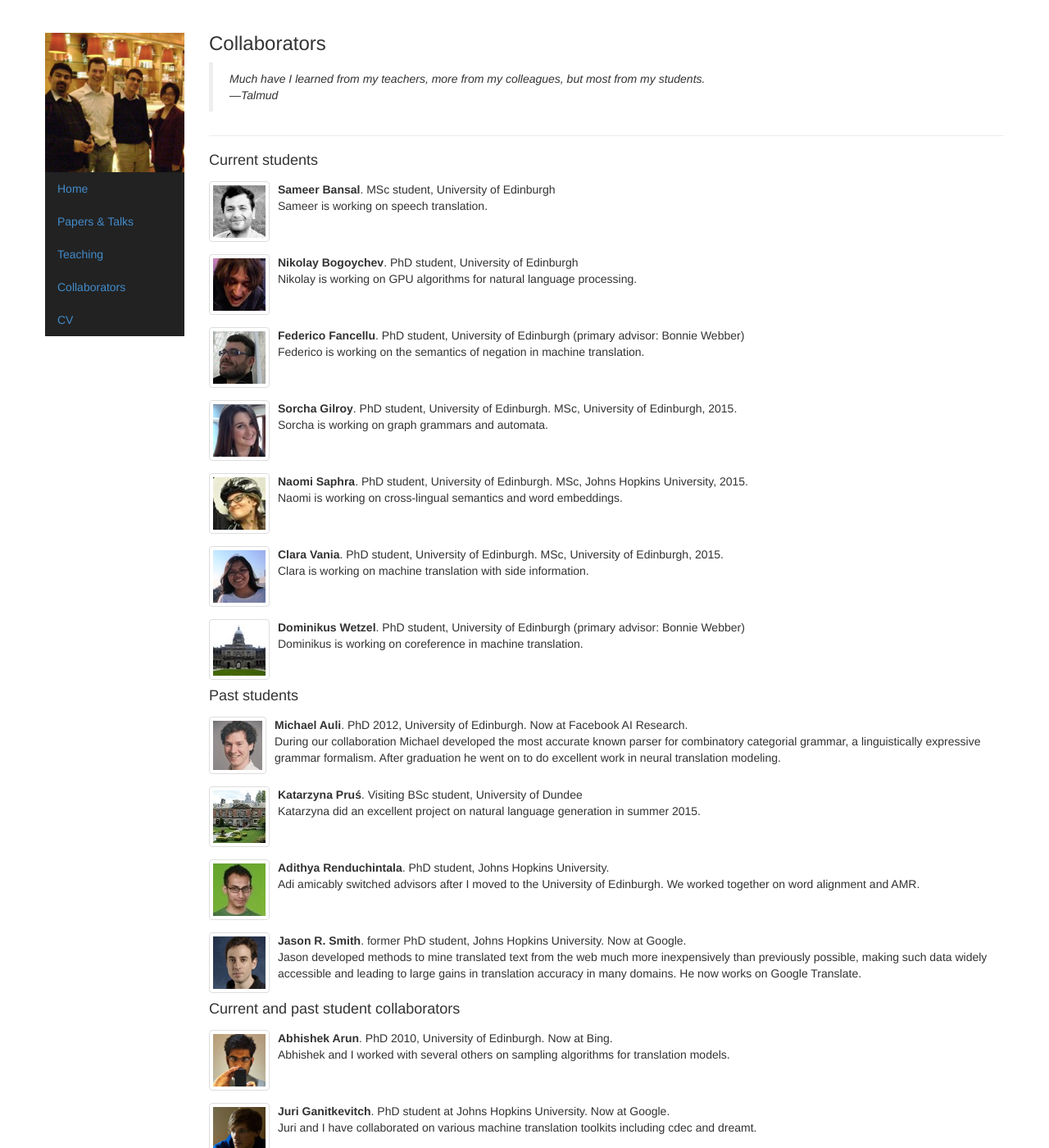
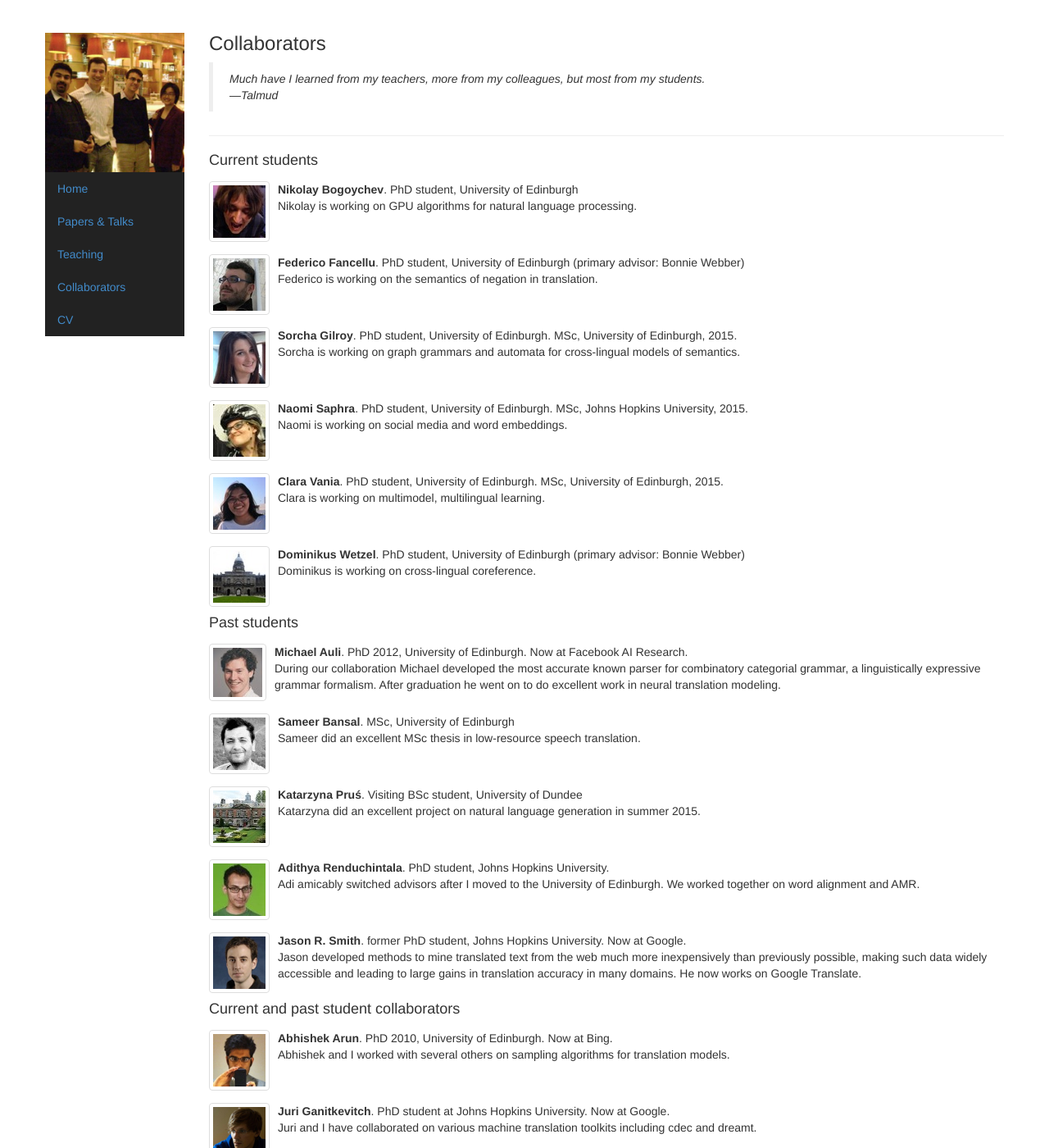
Before and after one commit to alopez/alopez.github.com, a Jekyll site: the page built from collaborators.html, in a window 1280 px wide and 1400 px high. Shown: the whole window at 82% size. Built offline with Jekyll 4.4.1, drawn with Linux system fonts in a browser that asks for light colours.

Commit message:
Update collaborators

```diff
--- a/collaborators.html
+++ b/collaborators.html
@@ -3,13 +3,6 @@ layout: default
 title: Adam Lopez | Collaborators
 picture: athens
 students:
-  -
-    name: Sameer Bansal
-    img: sbansal
-    url: https://www.linkedin.com/pub/sameer-bansal/b/7a0/934
-    tagline: MSc student, University of Edinburgh
-    description: >
-      Sameer is working on speech translation.
   -
     name: Nikolay Bogoychev
     img: nbogoychev
@@ -23,35 +16,35 @@ students:
     url: http://homepages.inf.ed.ac.uk/s1260346/index.html
     tagline: PhD student, University of Edinburgh (primary advisor&colon; Bonnie Webber)
     description:
-      Federico is working on the semantics of negation in machine translation.
+      Federico is working on the semantics of negation in translation.
   -
     name: Sorcha Gilroy
     img: sgilroy
     url: http://www.inf.ed.ac.uk/people/students/Sorcha_Gilroy.html
     tagline: PhD student, University of Edinburgh. MSc, University of Edinburgh,  2015.
     description: >
-      Sorcha is working on graph grammars and automata.
+      Sorcha is working on graph grammars and automata for cross-lingual models of semantics.
   -
     name: Naomi Saphra
     img: nsaphra
     url: http://clsp.jhu.edu/people/nsaphra/
     tagline: PhD student, University of Edinburgh. MSc, Johns Hopkins University, 2015.
     description: >
-      Naomi is working on cross-lingual semantics and word embeddings.
+      Naomi is working on social media and word embeddings.
   -
     name: Clara Vania
     img: cvania
     url: http://www.inf.ed.ac.uk/people/students/Clara_Vania.html
     tagline: PhD student, University of Edinburgh. MSc, University of Edinburgh, 2015.
     description: >
-      Clara is working on machine translation with side information.
+      Clara is working on multimodel, multilingual learning.
   -
     name: Dominikus Wetzel
     img: edi
     url: http://www.inf.ed.ac.uk/people/students/Dominikus_Wetzel.html
     tagline: PhD student, University of Edinburgh (primary advisor&colon; Bonnie Webber)
     description:
-      Dominikus is working on coreference in machine translation.
+      Dominikus is working on cross-lingual coreference.
 former-students:
   -
     name: Michael Auli
@@ -63,6 +56,13 @@ former-students:
       parser for combinatory categorial grammar, a linguistically expressive
       grammar formalism. After graduation he went on to do excellent
       work in neural translation modeling.
+  -
+    name: Sameer Bansal
+    img: sbansal
+    url: https://www.linkedin.com/pub/sameer-bansal/b/7a0/934
+    tagline: MSc, University of Edinburgh
+    description: >
+      Sameer did an excellent MSc thesis in low-resource speech translation.
   -
     name: Katarzyna Pruś
     img: dundee
```
